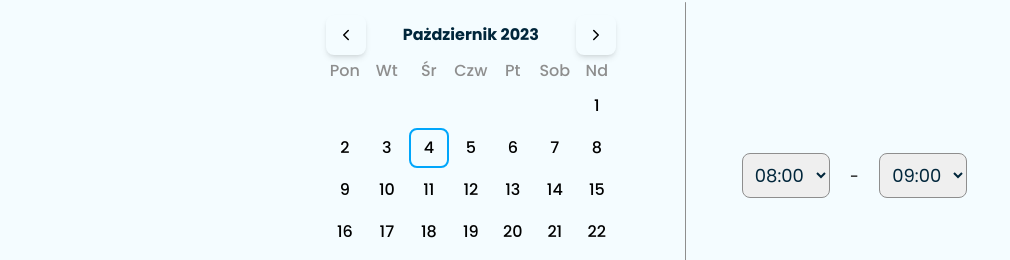
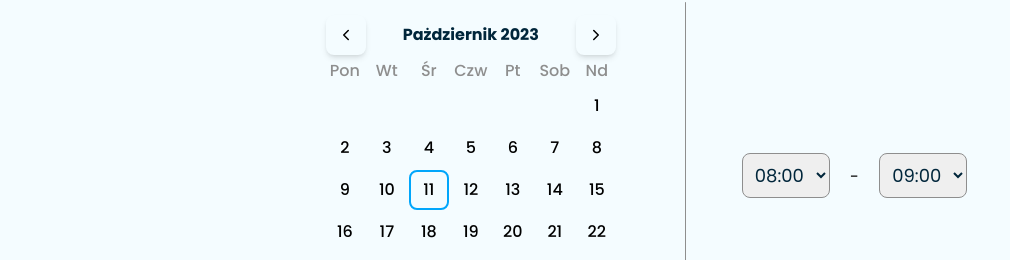
Before and after one commit to kkrukowski/meetifynow, a React (Vite) app in the folder client/: page /meet/new in a window 1280 px wide. Shown: the part 298-558 px from the top of the page, without its empty margins (0-1010 px from the left). Built offline with nearby package versions, Linux system fonts and the light colour scheme.

Commit message:
Handling timezones

```diff
--- a/client/package.json
+++ b/client/package.json
@@ -14,6 +14,8 @@
     "@hookform/resolvers": "^3.3.1",
     "@reduxjs/toolkit": "^1.9.5",
     "axios": "^1.4.0",
+    "moment": "^2.29.4",
+    "moment-timezone": "^0.5.43",
     "mongoose": "^7.6.1",
     "react": "^18.2.0",
     "react-dom": "^18.2.0",
--- a/client/src/routes/AnswerMeeting.tsx
+++ b/client/src/routes/AnswerMeeting.tsx
@@ -1,5 +1,6 @@
 import { yupResolver } from "@hookform/resolvers/yup";
 import axios from "axios";
+import moment from "moment-timezone";
 import React, { useEffect, useRef, useState } from "react";
 import { SubmitHandler, useForm } from "react-hook-form";
 import { useNavigate } from "react-router-dom";
@@ -30,6 +31,7 @@ export default function AnswerMeeting(props: any) {
   const answersCount = answers.length;
   const [highestAvailableCount, setHighestAvailableCount] = useState(0);
   const [mobileAnsweringMode, setMobileAnsweringMode] = useState(true);
+  const userTimezone = Intl.DateTimeFormat().resolvedOptions().timeZone;
 
   // Get window size info
   const [windowSize, setWindowSize] = useState([
@@ -81,7 +83,7 @@ export default function AnswerMeeting(props: any) {
 
   // Answering functionallity
   const dates = props.dates;
-  const days = dates.map((date: string) => new Date(date));
+  const days = dates.map((date: string) => moment.utc(date));
 
   const toggleTimecell = (dateTime: number) => {
     if (selectedTimecells.includes(dateTime)) {
@@ -113,17 +115,17 @@ export default function AnswerMeeting(props: any) {
 
   // Table rendering
   const convertDatetimeToDate = (datetime: number) => {
-    const date = new Date(datetime);
+    const date = moment.utc(datetime);
     const convertedDate =
-      date.getDate().toString().padStart(2, "0") +
+      date.date().toString().padStart(2, "0") +
       "." +
-      (date.getMonth() + 1).toString().padStart(2, "0") +
+      (date.month() + 1).toString().padStart(2, "0") +
       " " +
-      daysNaming[date.getDay()];
+      daysNaming[date.day()];
     const convertedTime =
-      date.getHours().toString().padStart(2, "0") +
+      date.hour().toString().padStart(2, "0") +
       ":" +
-      date.getMinutes().toString().padStart(2, "0");
+      date.minute().toString().padStart(2, "0");
     setLookedUpDate(convertedDate);
     setLookedUpTime(convertedTime);
   };
@@ -135,8 +137,13 @@ export default function AnswerMeeting(props: any) {
       for (let h = 0; h < 2; h++) {
         let timeRow = [];
         for (let j = 0; j < days.length; j++) {
-          const dateTime = days[j].setHours(i, h == 0 ? 0 : 30, 0, 0);
-          const isEndOfWeek = new Date(dateTime).getDay() == 0;
+          const dateTime = days[j]
+            .hour(i)
+            .minute(h == 0 ? 0 : 30)
+            .valueOf();
+
+          console.log(dateTime);
+          const isEndOfWeek = moment.utc(dateTime).day() == 0;
 
           if (
             availabilityInfo[dateTime] &&
@@ -241,15 +248,17 @@ export default function AnswerMeeting(props: any) {
   const renderDaysHeadings = () => {
     return days.map((day: Date) => (
       <th
-        key={day.getDate()}
-        className={`bg-light sticky top-0 z-10 ${day.getDay() == 0 && "pr-4"}`}
+        key={moment.utc(day).date()}
+        className={`bg-light sticky top-0 z-10 ${
+          moment.utc(day).day() == 0 && "pr-4"
+        }`}
       >
         <p className="text-sm text-dark font-medium">
-          {day.getDate().toString().padStart(2, "0") +
+          {moment.utc(day).date().toString().padStart(2, "0") +
             "." +
-            (day.getMonth() + 1).toString().padStart(2, "0")}
+            (moment.utc(day).month() + 1).toString().padStart(2, "0")}
         </p>
-        <p className="text-dark">{daysNaming[day.getDay()]}</p>
+        <p className="text-dark">{daysNaming[moment.utc(day).day()]}</p>
       </th>
     ));
   };
--- a/client/src/routes/CreateMeeting.tsx
+++ b/client/src/routes/CreateMeeting.tsx
@@ -1,4 +1,5 @@
 import { yupResolver } from "@hookform/resolvers/yup";
+import moment from "moment";
 import { set } from "mongoose";
 import React, { useState } from "react";
 import { SubmitHandler, useForm } from "react-hook-form";
@@ -88,26 +89,33 @@ export default function CreateMeeting() {
     for (let i = 0; i < weeksInMonth; i++) {
       let tableCells = [];
       for (let j = 0; j < 7; j++) {
-        const date = new Date(year, month, day);
+        // const date = new Date(year, month, day).getTime();
+        const date = moment
+          .utc()
+          .date(day)
+          .month(month)
+          .year(year)
+          .startOf("day")
+          .valueOf();
         if (day <= daysInMonth && (i > 0 || j >= firstDay - 1)) {
           tableCells.push(
             <td
               key={"d" + day}
-              data-date={+date}
-              onMouseDown={() => toggleTimecell(+date)}
+              data-date={date}
+              onMouseDown={() => toggleTimecell(date)}
               onMouseUp={() => setIsMouseDown(false)}
-              onMouseOver={() => handleMouseOver(+date)}
+              onMouseOver={() => handleMouseOver(date)}
               className={`h-10 w-10 font-medium text-center cursor-pointer ${
-                selectedDates.includes(+date)
+                selectedDates.includes(date)
                   ? `${
-                      dateNow.getDay() + 1 == day &&
+                      dateNow.getDate() == day &&
                       dateNow.getMonth() == month &&
                       dateNow.getFullYear() == year
                         ? "border border-2 border-dark bg-primary text-light rounded-lg selected"
                         : "bg-primary rounded-lg text-light selected"
                     }`
                   : `${
-                      dateNow.getDay() + 1 == day &&
+                      dateNow.getDate() == day &&
                       dateNow.getMonth() == month &&
                       dateNow.getFullYear() == year
                         ? "border border-2 border-primary rounded-lg"
```
Also changed, not shown: 1 other file (tests, documents, lock files or other folders).
